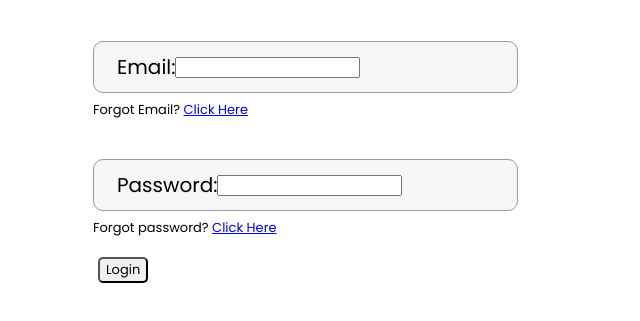
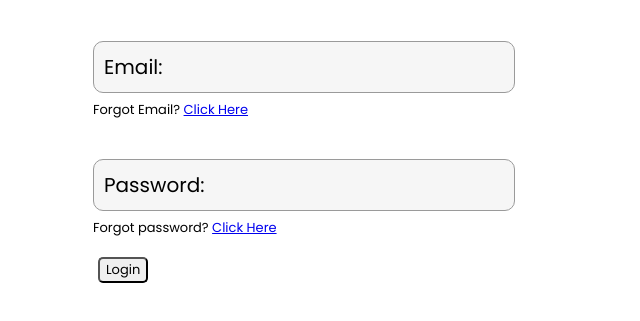
Before and after one commit to Valentukis/VPN-client-Front-end, an Electron app: page Login.html in a window 1280 px wide. Shown: the part 199-520 px from the top of the page, without its empty margins (0-640 px from the left). Drawn offline with Linux system fonts and the light colour scheme.

Commit message:
Update login.css

```diff
--- a/login.css
+++ b/login.css
@@ -1,3 +1,5 @@
+@import url('https://fonts.googleapis.com/css2?family=Dancing+Script:wght@400;700&display=swap');  /*veliau istrinsit*/
+
 .login {
     position: absolute;
     top: 136px;
@@ -38,3 +40,35 @@ p {
     font-size: 13px;
     margin: 0;
 }
+
+.form-group {
+    width: 400px;
+    height: 50px;
+    border-radius: 10px;
+    display: flex;
+    align-items: center; /* Align label and input vertically */
+    padding: 0 10px; /* Add horizontal padding */
+    border: 1px solid #9A9A9A;
+    background: #F6F6F6;
+    font-family: Poppins;
+    font-size: 20px;
+    gap: 10px; /* Add spacing between label and input */
+}
+
+label {
+    font-family: Poppins;
+    font-size: 20px; /* Match input font size */
+    color: inherit; /* Use default or inherited color */
+    margin: 0; /* Remove any default margin */
+}
+
+input {
+    flex-grow: 1; /* Let input take the remaining space */
+    height: 80%; /* Adjust height to fit container */
+    border: none; /* Remove border */
+    outline: none; /* Remove focus outline */
+    background: #F6F6F6; /* Match the field container's background color */
+    font-size: 20px; /* Match font size */
+    font-family: 'Dancing Script', cursive;                   /*ISTRINSIT KAI REIKES  ----> /*     font-family: Poppins, sans-serif;
+    background: transparent; /* Ensure background matches container */
+}
```
